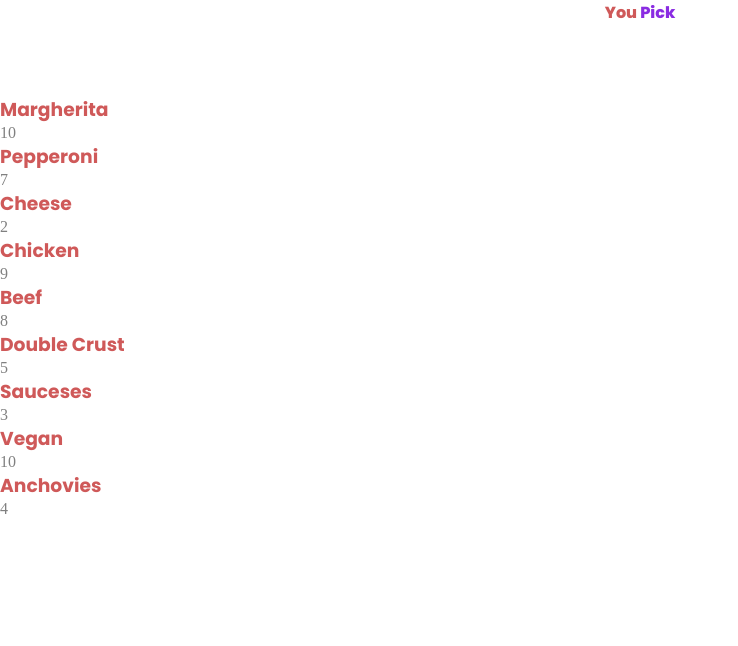
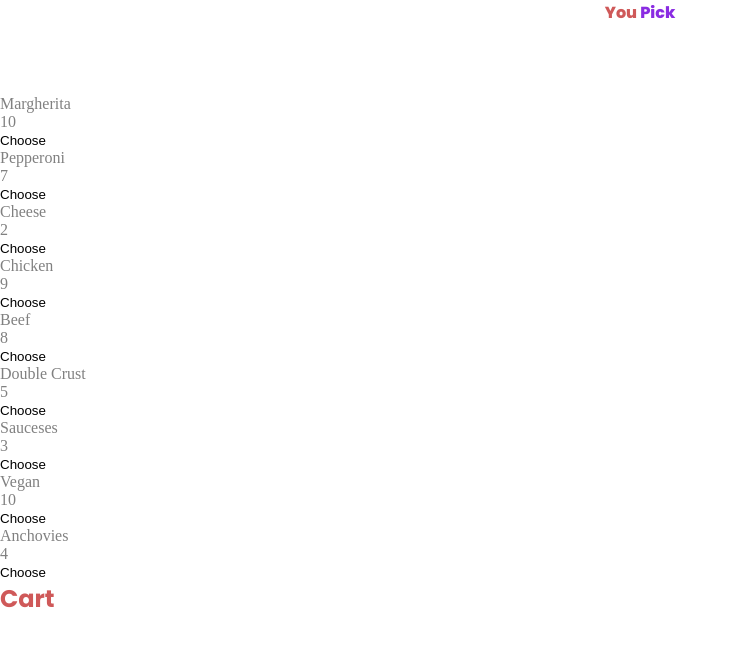
Before and after one commit to jahnathanexantus/react-pizza, a React (Create React App) app in the folder UCF/react-pizza/pizza/: page /menu in a window 1280 px wide. Shown: the top 646 px of the page, without its empty margins (0-738 px from the left). Built offline with nearby package versions, Linux system fonts and the light colour scheme.

Commit message:
created the functionality for the menu page

```diff
--- a/UCF/react-pizza/pizza/src/components/ToppingsItem.js
+++ b/UCF/react-pizza/pizza/src/components/ToppingsItem.js
@@ -1,14 +1,17 @@
 import React from 'react';
-import { toppings } from '../options';
 
+const ToppingsItem = ({ name, price, addToCart }) => {
+  const handleAddToCart = () => {
+    addToCart(name, price);
+  };
 
-const toppingsItem = ({name,price},index) => {
   return (
-    <div className="stats__box" key={index}>
-        <h3 className="stats__no">{name}</h3>
-        <p className="stats__title">{price}</p>
-      </div>
+    <div>
+      <div className='toppings__name'>{name}</div>
+      <p>{price}</p>
+      <button onClick={handleAddToCart}>Choose</button>
+    </div>
   );
-}
+};
 
-export default toppingsItem;
+export default ToppingsItem;
--- a/UCF/react-pizza/pizza/src/pages/menu/Menu.js
+++ b/UCF/react-pizza/pizza/src/pages/menu/Menu.js
@@ -1,23 +1,40 @@
-import React from "react";
+import React, { useState } from "react";
 import { toppings } from "../../options";
-import ToppingsItem from '../../components/ToppingsItem.js'
+import ToppingsItem from "../../components/ToppingsItem.js";
 
 const Menu = () => {
-  return (
-   <div>
-    <h1 className="section__title">You <span>Pick</span></h1>
+    const [cart, setCart] = useState([]);
+    const addToCart = (name, price) => {
+    const newItem = { name, price };
+    setCart([...cart, newItem]);
+    };
 
+    return (
+    <div>
+        <h1 className="section__title">
+        You <span>Pick</span>
+        </h1>
 
-    <div className="toppin__cart-container">
+        <div className="toppin__cart-container">
         <div className="toppings__container">
-            {toppings.map((item)=>{
-                return <ToppingsItem key={item.id} {...item}/>
-            })}
+            {toppings.map((item) => (
+            <ToppingsItem key={item.id} {...item} addToCart={addToCart} />
+            ))}
         </div>
-        <div className="cart__container"></div>
+
+        <div className="cart__container">
+            <h2>Cart</h2>
+            <ul>
+            {cart.map((item, index) => (
+                <li key={index}>
+                {item.name} - ${item.price}
+                </li>
+            ))}
+            </ul>
+        </div>
+        </div>
     </div>
-   </div>
-  );
+    );
 };
 
 export default Menu;
```
